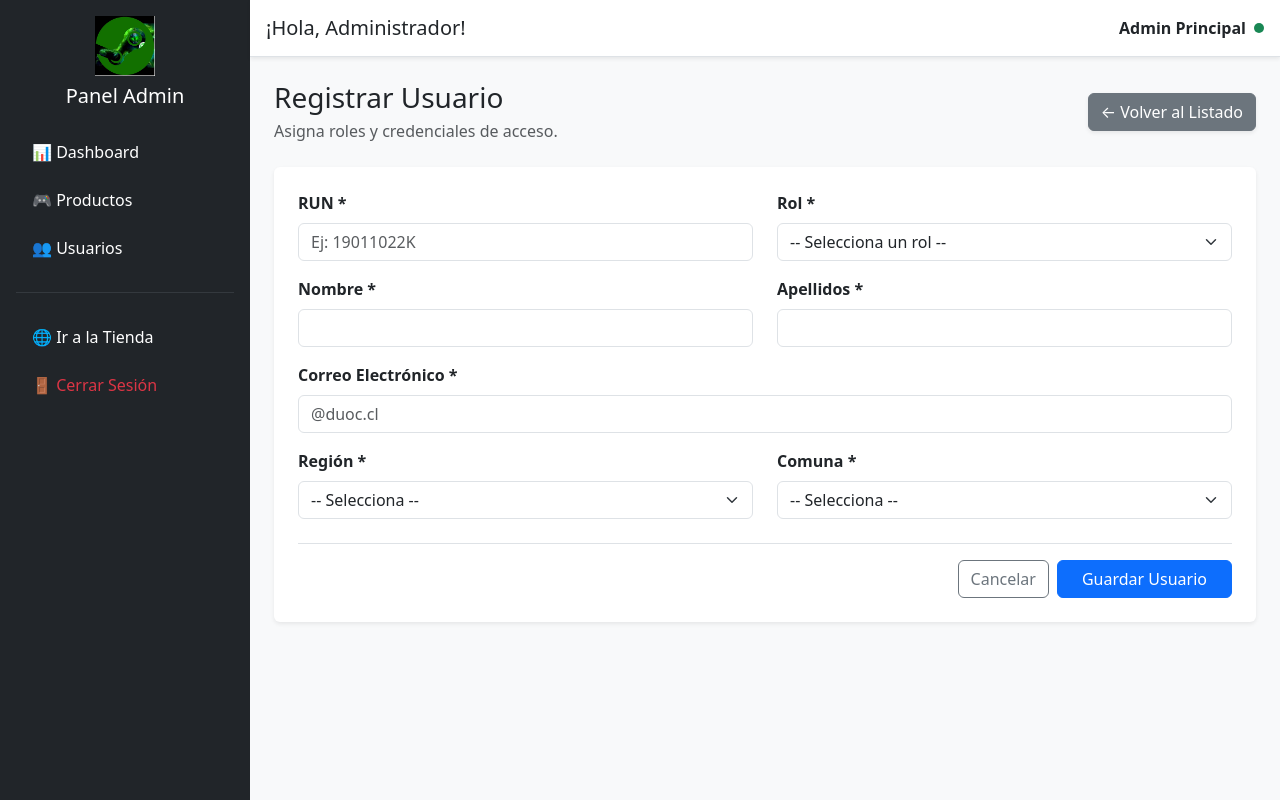
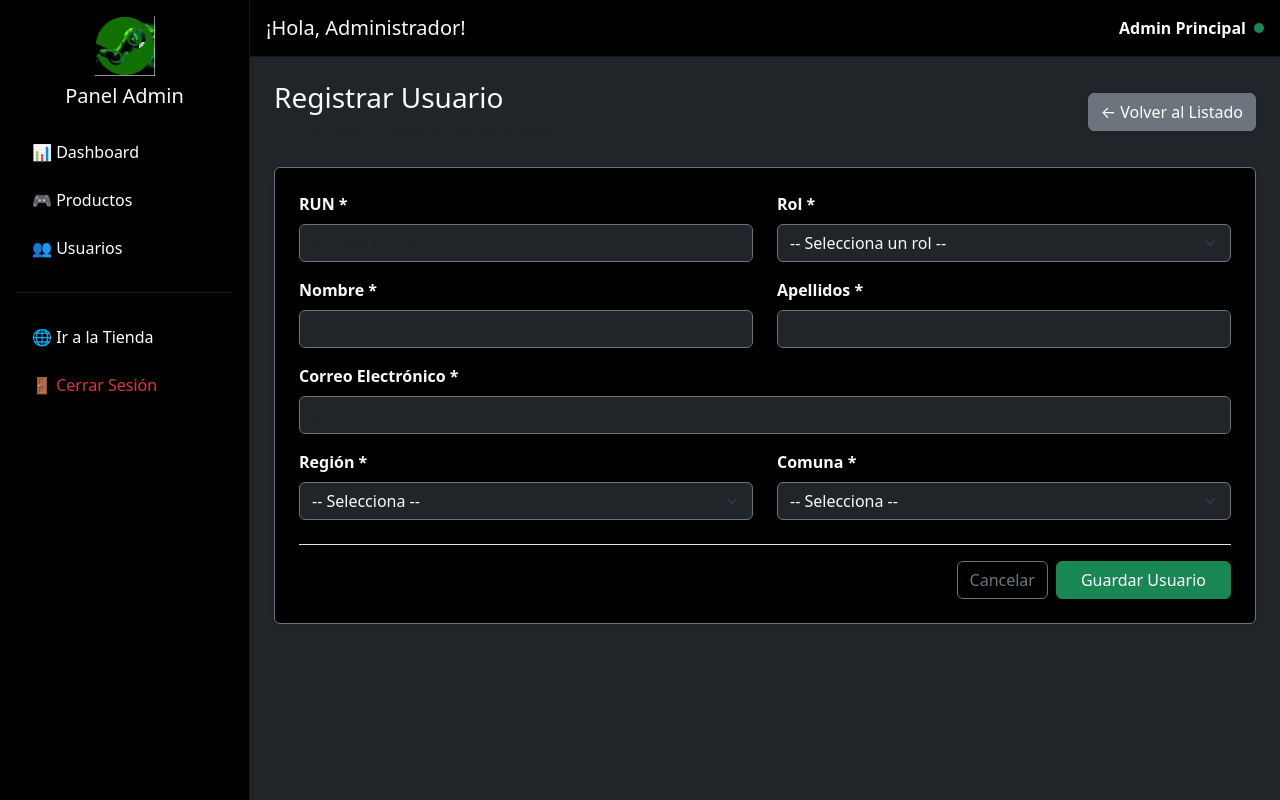
Before and after one commit to WinterNico/Proyecto-Semestral-Omega-Titanio, a React (Vite) app in the folder react-app/: page /admin/nuevo-usuario in a window 1280 px wide. Built offline with nearby package versions, Linux system fonts and the light colour scheme.

Commit message:
Se modificaron el color de alguns botones, input, etc del panel de admin. blanco -> negro

```diff
--- a/react-app/src/components/layout/AdminLayout.jsx
+++ b/react-app/src/components/layout/AdminLayout.jsx
@@ -4,10 +4,9 @@
 const AdminLayout = () => {
     return (
         // Usamos d-flex de Bootstrap para que el menu lateral y el contenido esten uno al lado del otro
-        <div className="admin-layout d-flex flex-column flex-md-row min-vh-100 bg-light">
-
+        <div className="admin-layout d-flex flex-column flex-md-row min-vh-100 bg-dark text-light">
             {/* BARRA LATERAL (Sidebar) */}
-            <aside className="admin-sidebar bg-dark text-white p-3" style={{ width: '250px' }}>
+            <aside className="admin-sidebar bg-black text-light p-3 border-end border-success border-opacity-25" style={{ width: '250px' }}>
                 <div className="sidebar-header text-center mb-4">
                     <img
                         src="../assets/img/logo.png"
@@ -24,17 +23,17 @@
                     <ul className="nav flex-column gap-2">
                         <li className="nav-item">
                             {/* NavLink añade la clase "active" automáticamente si la URL coincide */}
-                            <NavLink to="/admin" end className={({isActive}) => `nav-link text-white ${isActive ? 'bg-primary rounded' : ''}`}>
+                            <NavLink to="/admin" end className={({isActive}) => `nav-link text-white ${isActive ? 'bg-success text-white rounded' : ''}`}>
                                 📊 Dashboard
                             </NavLink>
                         </li>
                         <li className="nav-item">
-                            <NavLink to="/admin/productos" className={({isActive}) => `nav-link text-white ${isActive ? 'bg-primary rounded' : ''}`}>
+                            <NavLink to="/admin/productos" className={({isActive}) => `nav-link text-white ${isActive ? 'bg-success text-white rounded' : ''}`}>
                                 🎮 Productos
                             </NavLink>
                         </li>
                         <li className="nav-item">
-                            <NavLink to="/admin/usuarios" className={({isActive}) => `nav-link text-white ${isActive ? 'bg-primary rounded' : ''}`}>
+                            <NavLink to="/admin/usuarios" className={({isActive}) => `nav-link text-white ${isActive ? 'bg-success text-white rounded' : ''}`}>
                                 👥 Usuarios
                             </NavLink>
                         </li>
@@ -55,7 +54,7 @@
 
             {/* AREA CONTENIDO PRINCIPAL */}
             <main className="admin-main flex-grow-1">
-                <header className="admin-topbar d-flex justify-content-between align-items-center p-3 bg-white border-bottom shadow-sm">
+                <header className="admin-topbar d-flex justify-content-between align-items-center p-3 bg-black border-bottom border-success border-opacity-25 shadow-sm">
                     <h1 className="h5 mb-0">¡Hola, Administrador!</h1>
                     <div className="admin-profile-badge d-flex align-items-center gap-2">
                         <span className="fw-bold">Admin Principal</span>
--- a/react-app/src/pages/admin/AdminNuevoUsuario.jsx
+++ b/react-app/src/pages/admin/AdminNuevoUsuario.jsx
@@ -30,18 +30,18 @@
                 </Link>
             </header>
 
-            <div className="card shadow-sm border-0">
+            <div className="card bg-black text-light border-secondary shadow-sm">
                 <div className="card-body p-4">
                     <form onSubmit={handleSubmit}>
 
                         <div className="row mb-3">
                             <div className="col-md-6">
                                 <label className="form-label fw-bold">RUN *</label>
-                                <input type="text" className="form-control" name="run" placeholder="Ej: 19011022K" required onChange={handleChange} />
+                                <input type="text" className="form-control bg-dark text-light border-secondary" name="run" placeholder="Ej: 19011022K" required onChange={handleChange} />
                             </div>
                             <div className="col-md-6">
                                 <label className="form-label fw-bold">Rol *</label>
-                                <select className="form-select" name="rol" required onChange={handleChange}>
+                                <select className="form-select bg-dark text-light border-secondary" name="rol" required onChange={handleChange}>
                                     <option value="">-- Selecciona un rol --</option>
                                     <option value="Administrador">Administrador</option>
                                     <option value="Vendedor">Vendedor</option>
@@ -53,23 +53,23 @@
                         <div className="row mb-3">
                             <div className="col-md-6">
                                 <label className="form-label fw-bold">Nombre *</label>
-                                <input type="text" className="form-control" name="nombre" required onChange={handleChange} />
+                                <input type="text" className="form-control bg-dark text-light border-secondary" name="nombre" required onChange={handleChange} />
                             </div>
                             <div className="col-md-6">
                                 <label className="form-label fw-bold">Apellidos *</label>
-                                <input type="text" className="form-control" name="apellidos" required onChange={handleChange} />
+                                <input type="text" className="form-control bg-dark text-light border-secondary" name="apellidos" required onChange={handleChange} />
                             </div>
                         </div>
 
                         <div className="mb-3">
                             <label className="form-label fw-bold">Correo Electrónico *</label>
-                            <input type="email" className="form-control" name="email" placeholder="@duoc.cl" required onChange={handleChange} />
+                            <input type="email" className="form-control bg-dark text-light border-secondary" name="email" placeholder="@duoc.cl" required onChange={handleChange} />
                         </div>
 
                         <div className="row mb-4">
                             <div className="col-md-6">
                                 <label className="form-label fw-bold">Región *</label>
-                                <select className="form-select" name="region" required onChange={handleChange}>
+                                <select className="form-select bg-dark text-light border-secondary" name="region" required onChange={handleChange}>
                                     <option value="">-- Selecciona --</option>
                                     <option value="metropolitana">Región Metropolitana</option>
                                     <option value="nuble">Región de Ñuble</option>
@@ -77,7 +77,7 @@
                             </div>
                             <div className="col-md-6">
                                 <label className="form-label fw-bold">Comuna *</label>
-                                <select className="form-select" name="comuna" required onChange={handleChange}>
+                                <select className="form-select bg-dark text-light border-secondary" name="comuna" required onChange={handleChange}>
                                     <option value="">-- Selecciona --</option>
                                     <option value="santiago">Santiago</option>
                                     <option value="linares">Linares</option>
@@ -87,7 +87,7 @@
 
                         <div className="d-flex justify-content-end gap-2 border-top pt-3">
                             <Link to="/admin/usuarios" className="btn btn-outline-secondary">Cancelar</Link>
-                            <button type="submit" className="btn btn-primary px-4">Guardar Usuario</button>
+                            <button type="submit" className="btn btn-success px-4">Guardar Usuario</button>
                         </div>
                     </form>
                 </div>
--- a/react-app/src/pages/admin/AdminProductos.jsx
+++ b/react-app/src/pages/admin/AdminProductos.jsx
@@ -54,13 +54,13 @@
                     <h1 className="h3 mb-1">Inventario de Productos</h1>
                     <p className="text-muted mb-0">Gestiona los videojuegos disponibles en la tienda pública.</p>
                 </div>
-                <Link to="/admin/nuevo-producto" className="btn btn-primary shadow-sm">
+                <Link to="/admin/nuevo-producto" className="btn btn-success shadow-sm">
                     + Nuevo Producto
                 </Link>
             </header>
 
             <section className="admin-content">
-                <div className="table-responsive shadow-sm rounded bg-white p-3">
+                <div className="table-responsive shadow-sm rounded bg-black border border-secondary p-3">
                     <table className="table table-hover align-middle data-table" id="table-products">
                         <thead className="table-dark">
                             <tr>
--- a/react-app/src/pages/admin/AdminUsuarios.jsx
+++ b/react-app/src/pages/admin/AdminUsuarios.jsx
@@ -22,14 +22,14 @@
                     <h1 className="h3 mb-1">Cuentas de Usuario</h1>
                     <p className="text-muted mb-0">Administración de clientes, vendedores y administradores del sistema.</p>
                 </div>
-                <Link to="/admin/nuevo-usuario" className="btn btn-primary shadow-sm">
+                <Link to="/admin/nuevo-usuario" className="btn btn-success shadow-sm">
                     + Nuevo Usuario
                 </Link>
             </header>
 
             <section className="admin-content">
-                <div className="table-responsive shadow-sm rounded bg-white p-3">
-                    <table className="table table-hover align-middle data-table">
+                <div className="table-responsive shadow-sm rounded bg-black border border-secondary p-3">
+                    <table className="table table-dark table-hover align-middle data-table">
                         <thead className="table-dark">
                             <tr>
                                 <th>RUN</th>
```
Also changed, not shown: react-app/src/pages/admin/AdminDashboard.jsx (+9 -9 lines), react-app/src/pages/admin/AdminNuevoProducto.jsx (+8 -8 lines).
